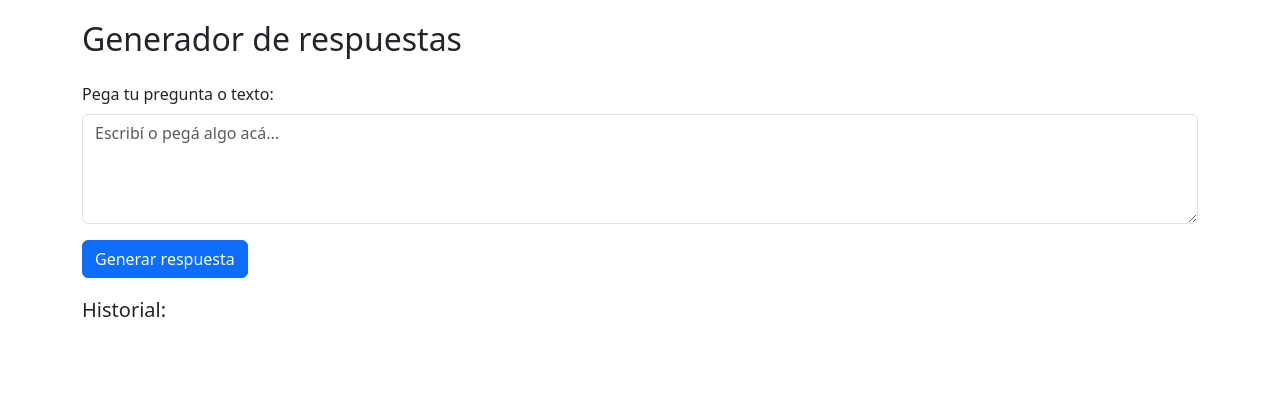
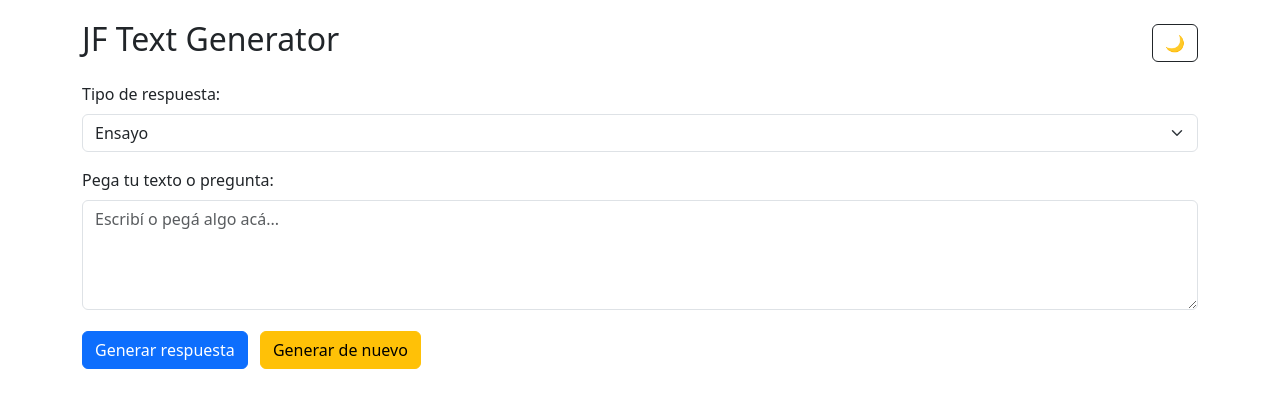
Before and after one commit to JF-dev42/jf-text-generator, a Flask app: page / in a window 1280 px wide. Shown: the top 408 px of the page. Run offline with Flask 3, Linux system fonts and the light colour scheme.

Commit message:
Update index.html pro

```diff
--- a/templates/index.html
+++ b/templates/index.html
@@ -1,67 +1,109 @@
 <!DOCTYPE html>
 <html lang="es">
 <head>
-  <meta charset="UTF-8">
-  <meta name="viewport" content="width=device-width, initial-scale=1.0">
+  <meta charset="UTF-8" />
+  <meta name="viewport" content="width=device-width, initial-scale=1.0"/>
   <title>JF Text Generator</title>
   <link href="https://cdn.jsdelivr.net/npm/bootstrap@5.3.0/dist/css/bootstrap.min.css" rel="stylesheet">
   <style>
-    body { padding: 20px; }
+    body { padding: 20px; transition: background 0.3s, color 0.3s; }
     .response-box { white-space: pre-wrap; background: #f8f9fa; padding: 10px; border-radius: 5px; margin-top: 10px; }
-    .history-box { margin-top: 20px; }
+    .dark-mode { background: #121212; color: #f1f1f1; }
+    .dark-mode .response-box { background: #1e1e1e; color: #fff; }
+    #wordCount { font-size: 0.9rem; color: gray; margin-top: 5px; }
   </style>
 </head>
 <body>
   <div class="container">
-    <h2 class="mb-4">Generador de respuestas</h2>
+    <div class="d-flex justify-content-between align-items-center mb-3">
+      <h2>JF Text Generator</h2>
+      <button class="btn btn-outline-dark" onclick="toggleDarkMode()">🌙</button>
+    </div>
 
-    <label for="userInput" class="form-label">Pega tu pregunta o texto:</label>
+    <label for="textType" class="form-label">Tipo de respuesta:</label>
+    <select id="textType" class="form-select mb-3">
+      <option value="ensayo">Ensayo</option>
+      <option value="resumen">Resumen</option>
+      <option value="lista">Lista de puntos</option>
+      <option value="explicacion">Explicación simple</option>
+      <option value="gracioso">Estilo gracioso</option>
+    </select>
+
+    <label for="userInput" class="form-label">Pega tu texto o pregunta:</label>
     <textarea class="form-control" id="userInput" rows="4" placeholder="Escribí o pegá algo acá..."></textarea>
+    <div id="wordCount"></div>
 
     <button class="btn btn-primary mt-3" onclick="generateResponse()">Generar respuesta</button>
+    <button class="btn btn-warning mt-3 ms-2" onclick="regenerate()">Generar de nuevo</button>
 
     <div id="outputContainer" class="mt-4 d-none">
       <h5>Respuesta generada:</h5>
       <div class="response-box" id="outputText"></div>
-      <button class="btn btn-outline-secondary mt-2" onclick="copyToClipboard()">Copiar respuesta</button>
-    </div>
-
-    <div class="history-box">
-      <h5>Historial:</h5>
-      <ul class="list-group" id="historyList"></ul>
+      <button class="btn btn-outline-secondary mt-2" onclick="copyToClipboard()">Copiar</button>
+      <button class="btn btn-outline-success mt-2 ms-2" onclick="downloadTxt()">Descargar .txt</button>
     </div>
   </div>
 
   <script>
+    let lastText = "";
+
+    function toggleDarkMode() {
+      document.body.classList.toggle("dark-mode");
+      localStorage.setItem("darkMode", document.body.classList.contains("dark-mode"));
+    }
+
+    function loadDarkMode() {
+      if (localStorage.getItem("darkMode") === "true") {
+        document.body.classList.add("dark-mode");
+      }
+    }
+
+    function updateWordCount() {
+      const text = document.getElementById("userInput").value;
+      const words = text.trim().split(/\s+/).filter(w => w).length;
+      const chars = text.length;
+      document.getElementById("wordCount").textContent = `Palabras: ${words} · Caracteres: ${chars}`;
+    }
+
     async function generateResponse() {
-      const text = document.getElementById("userInput").value;
+      const userText = document.getElementById("userInput").value;
+      const textType = document.getElementById("textType").value;
+      lastText = userText;
+
+      const prompt = `Tipo: ${textType}. Texto: ${userText}`;
 
       const res = await fetch("/generate", {
         method: "POST",
         headers: { "Content-Type": "application/json" },
-        body: JSON.stringify({ text })
+        body: JSON.stringify({ text: prompt })
       });
 
       const data = await res.json();
-      const result = data.result || "Error al generar respuesta.";
+      document.getElementById("outputText").textContent = data.result || "Error generando texto";
+      document.getElementById("outputContainer").classList.remove("d-none");
+    }
 
-      document.getElementById("outputText").textContent = result;
-      document.getElementById("outputContainer").classList.remove("d-none");
-
-      // Guardar en historial
-      const historyList = document.getElementById("historyList");
-      const newItem = document.createElement("li");
-      newItem.className = "list-group-item";
-      newItem.textContent = text;
-      historyList.prepend(newItem);
+    function regenerate() {
+      document.getElementById("userInput").value = lastText;
+      generateResponse();
     }
 
     function copyToClipboard() {
       const text = document.getElementById("outputText").textContent;
-      navigator.clipboard.writeText(text).then(() => {
-        alert("Respuesta copiada!");
-      });
+      navigator.clipboard.writeText(text).then(() => alert("Copiado!"));
     }
+
+    function downloadTxt() {
+      const text = document.getElementById("outputText").textContent;
+      const blob = new Blob([text], { type: "text/plain" });
+      const link = document.createElement("a");
+      link.href = URL.createObjectURL(blob);
+      link.download = "respuesta.txt";
+      link.click();
+    }
+
+    document.getElementById("userInput").addEventListener("input", updateWordCount);
+    window.onload = loadDarkMode;
   </script>
 </body>
 </html>
```
